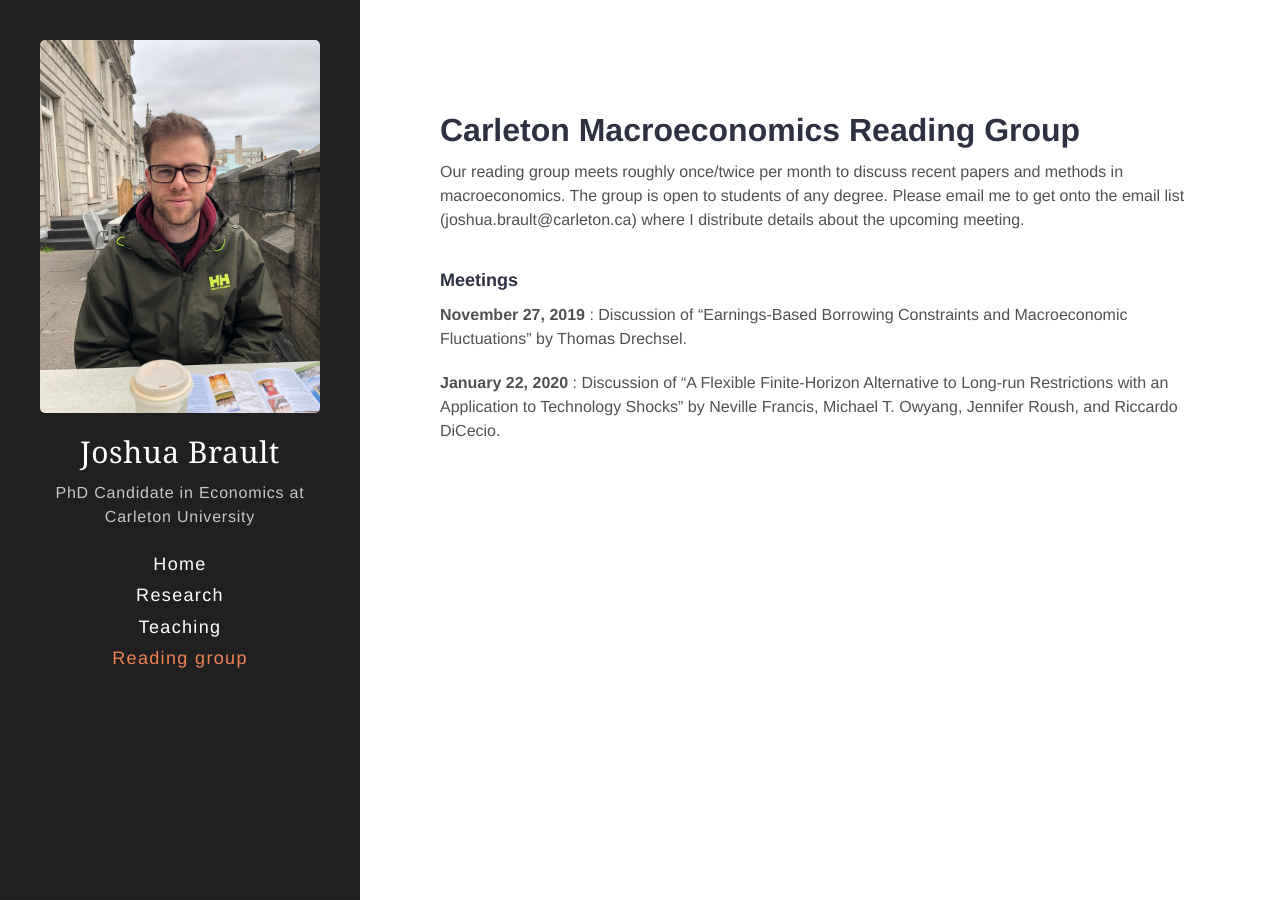
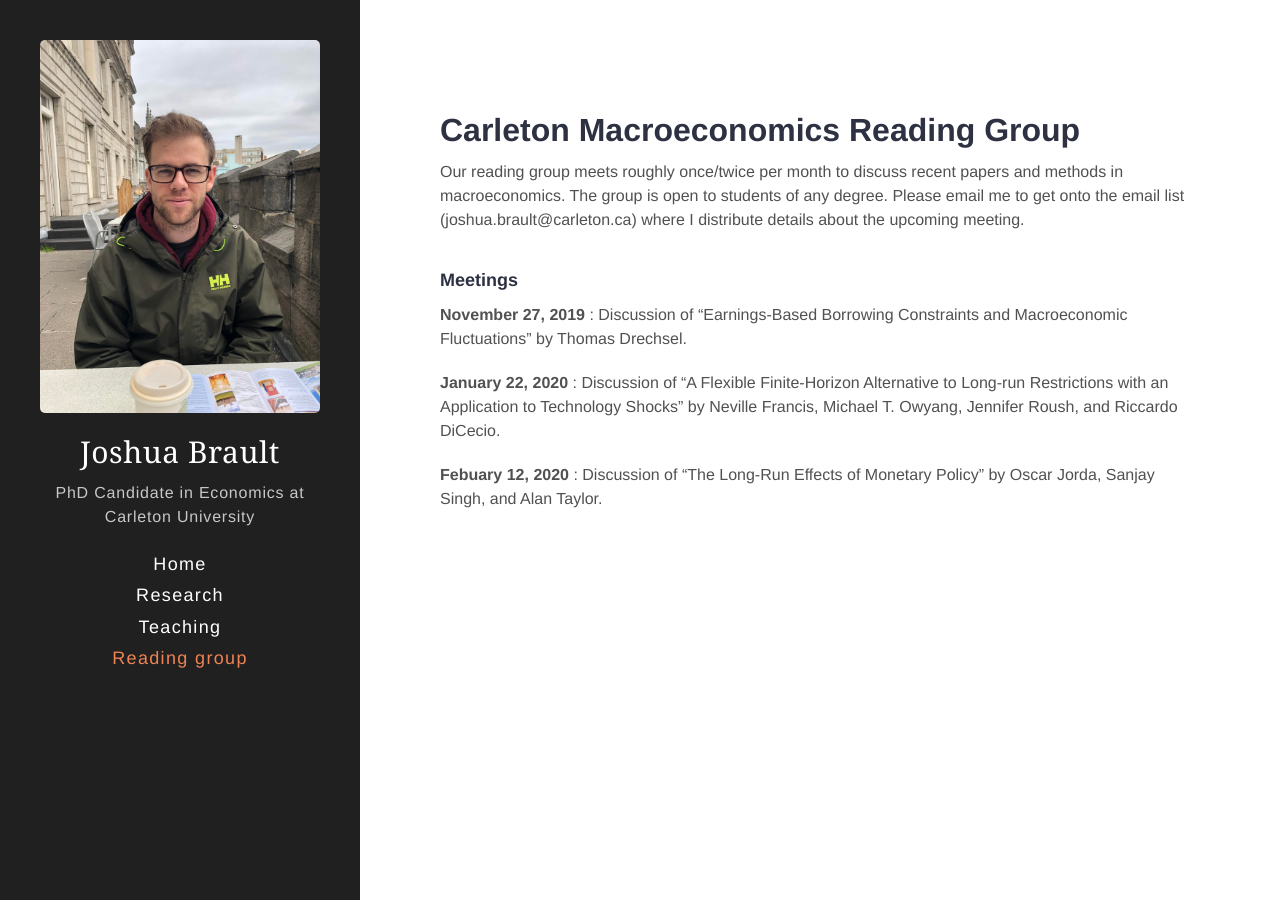
Before and after one commit to braultjosh/braultjosh.github.io, a Jekyll site: the page built from ReadingGrp.md, in a window 1280 px wide. Built offline with Jekyll 4.4.1, drawn with Linux system fonts in a browser that asks for light colours.

Commit message:
new meeting

```diff
--- a/ReadingGrp.md
+++ b/ReadingGrp.md
@@ -16,3 +16,5 @@ Our reading group meets roughly once/twice per month to discuss recent papers an
 
 <b> January 22, 2020 </b>: Discussion of "A Flexible Finite-Horizon Alternative to Long-run Restrictions with an Application to Technology Shocks" by Neville Francis, Michael T. Owyang, Jennifer Roush,
 and Riccardo DiCecio.
+
+<b> Febuary 12, 2020 </b>: Discussion of "The Long-Run Effects of Monetary Policy" by Oscar Jorda, Sanjay Singh, and Alan Taylor.
```
